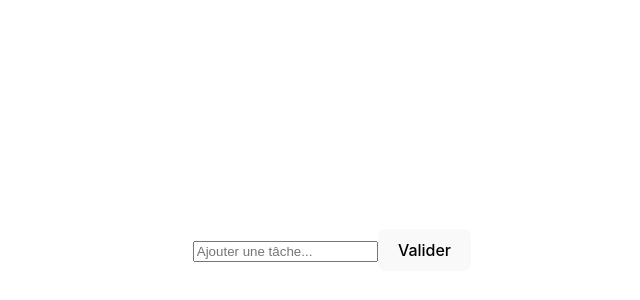
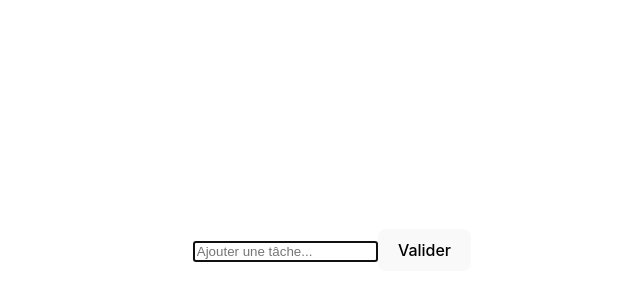
Before and after one commit to YounesBelarbi/todoList_react_typescript, a React (Vite) app: page / in a window 1280 px wide. Shown: the part 150-450 px from the top of the page, without its empty margins (308-948 px from the left). Built offline with nearby package versions, Linux system fonts and the light colour scheme.

Commit message:
feat: useRef on input field

```diff
--- a/src/components/AddTodo.tsx
+++ b/src/components/AddTodo.tsx
@@ -1,7 +1,15 @@
-import { useState } from "react"
+import { useEffect, useRef, useState } from "react"
 
 export const AddTodo = () => {
     const [value, setValue] = useState<string>("")
+    const inputRef = useRef<HTMLInputElement>(null)
+
+    useEffect(() => {
+      if (inputRef.current) {
+        inputRef.current.focus()
+      }
+    }, [])
+
 
     const handleSubmit = (e: React.FormEvent) => {
         e.preventDefault()
@@ -12,6 +20,7 @@ export const AddTodo = () => {
         <form className="" onSubmit={handleSubmit}>
             <div>
                 <input
+                    ref={inputRef}
                     value={value}
                     type="text"
                     className=""
```
